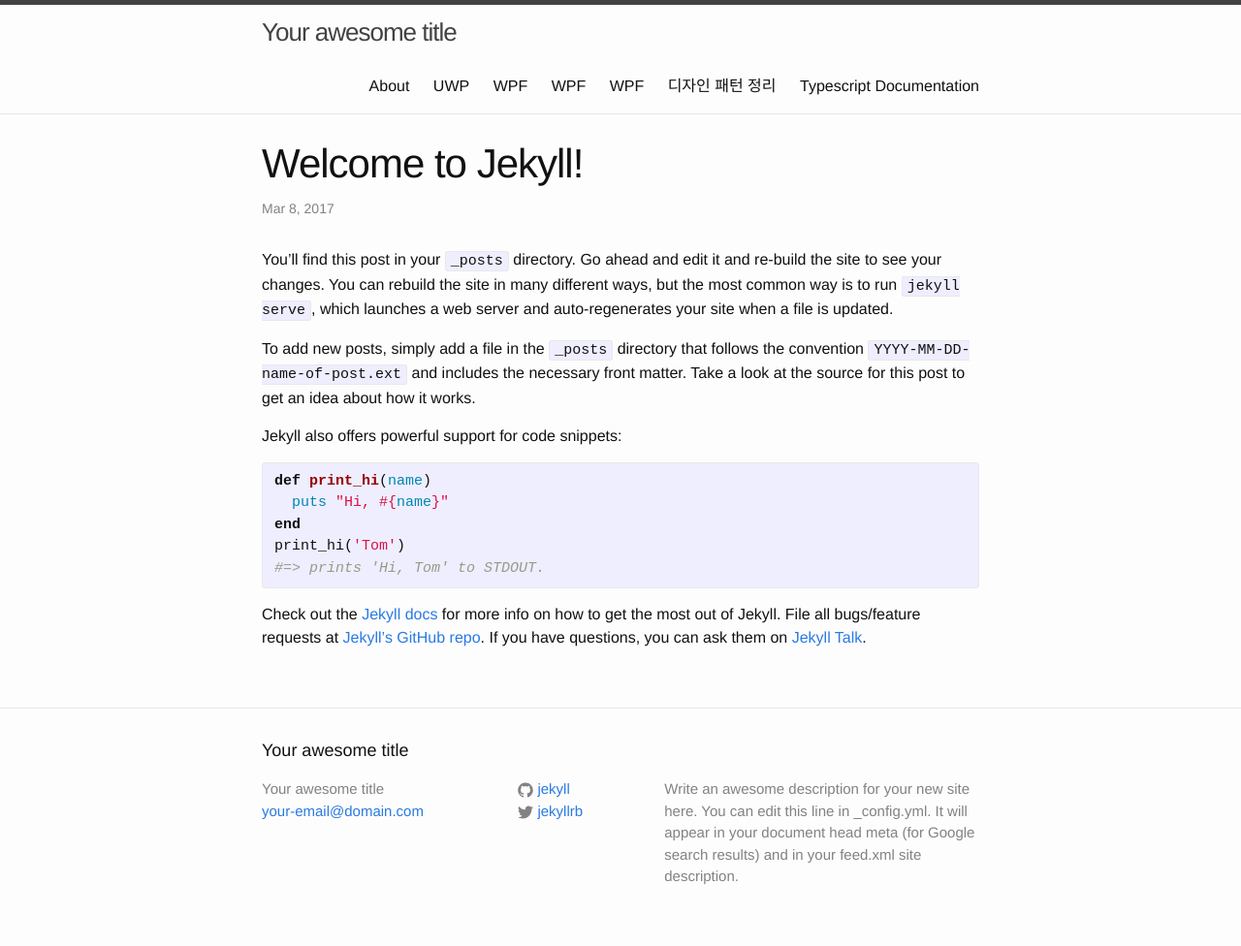
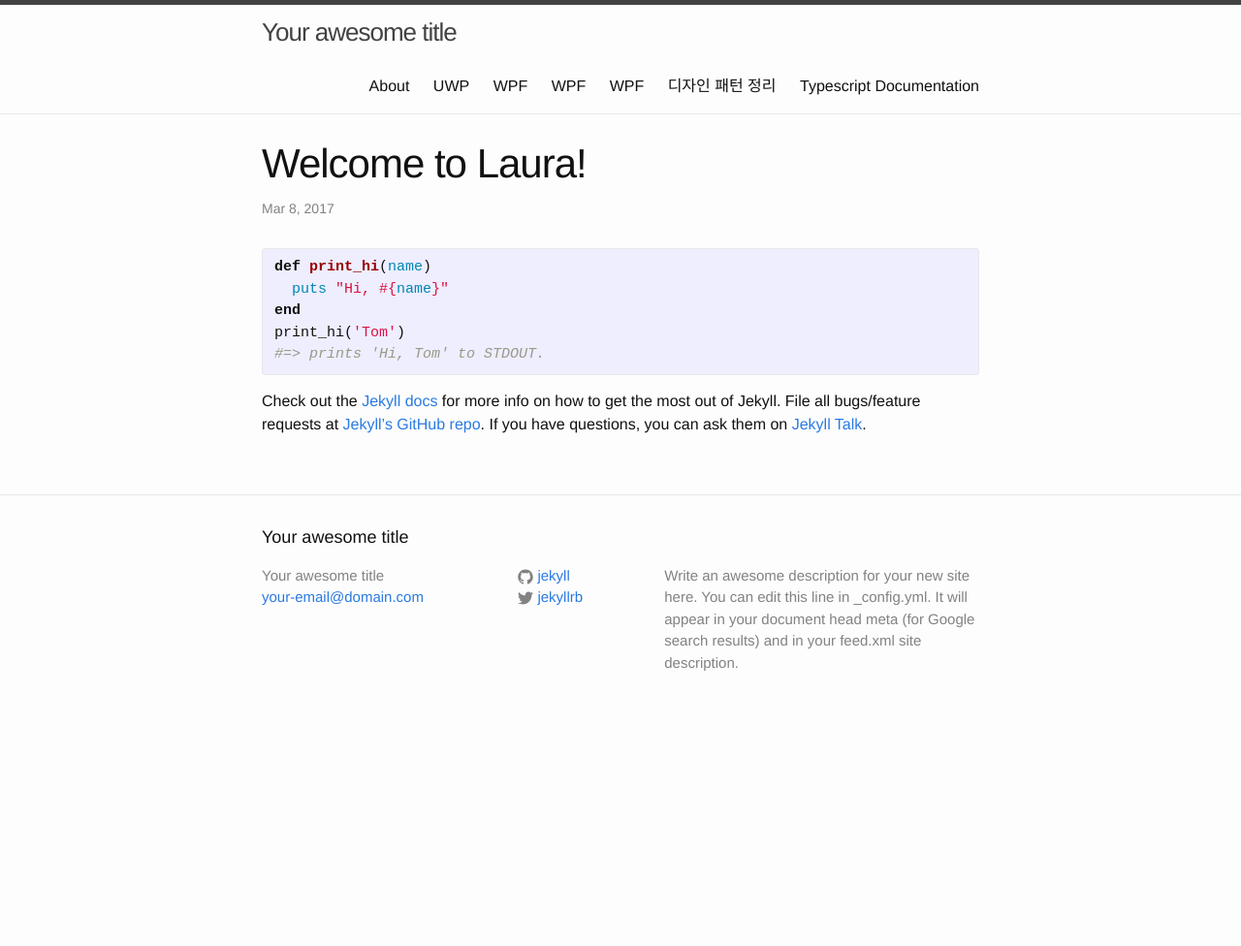
Before and after one commit to namwook/namwook.github.io, a Jekyll site: the page built from _posts/2017-03-08-welcome-to-jekyll.markdown, in a window 1280 px wide. Shown: the whole page at 97% size. Built offline with Jekyll 4.4.1, drawn with Linux system fonts in a browser that asks for light colours; after the commit the page ends 900 px from its top, so only the background shows below that.

Commit message:
rest things commit

```diff
--- a/_posts/2017-03-08-welcome-to-jekyll.markdown
+++ b/_posts/2017-03-08-welcome-to-jekyll.markdown
@@ -1,14 +1,10 @@
 ---
 layout: post
-title:  "Welcome to Jekyll!"
+title:  "Welcome to Laura!"
 date:   2017-03-08 16:36:14 +0900
 categories: jekyll update
 ---
-You’ll find this post in your `_posts` directory. Go ahead and edit it and re-build the site to see your changes. You can rebuild the site in many different ways, but the most common way is to run `jekyll serve`, which launches a web server and auto-regenerates your site when a file is updated.
 
-To add new posts, simply add a file in the `_posts` directory that follows the convention `YYYY-MM-DD-name-of-post.ext` and includes the necessary front matter. Take a look at the source for this post to get an idea about how it works.
-
-Jekyll also offers powerful support for code snippets:
 
 {% highlight ruby %}
 def print_hi(name)
--- a/index.html
+++ b/index.html
@@ -18,6 +16,6 @@ layout: default
         {% endfor %}
     </ul>
 
-  <p class="rss-subscribe">subscribe <a href="{{ "/feed.xml" | prepend: site.baseurl }}">via RSS</a></p>
+    <p class="rss-subscribe">subscribe <a href="{{ " /feed.xml " | prepend: site.baseurl }}">via RSS</a></p>
 
 </div>
```
Also changed, not shown: other parts of index.html (+1 -3 lines). Lines whose indentation alone changed are shown as unchanged.
